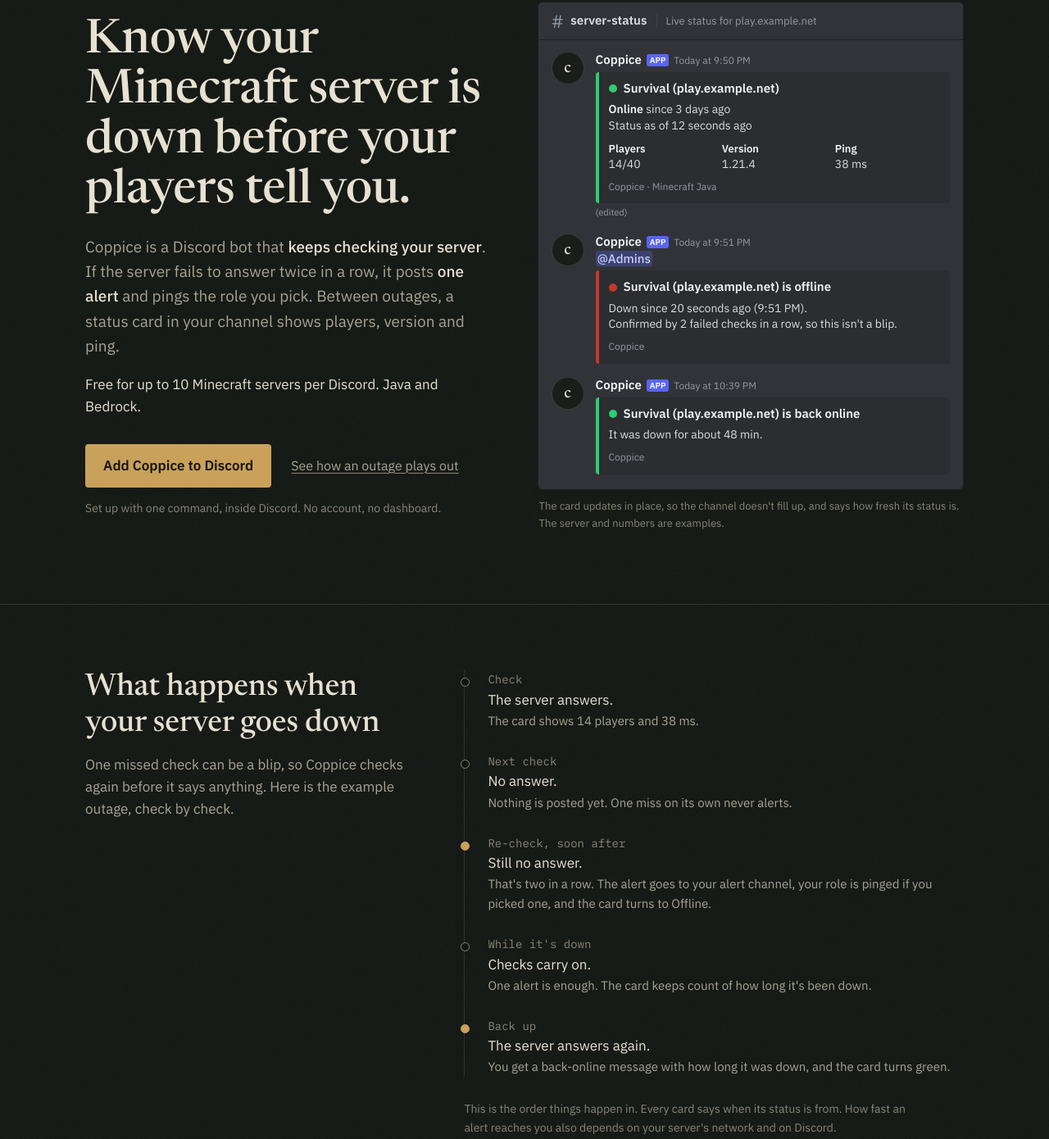
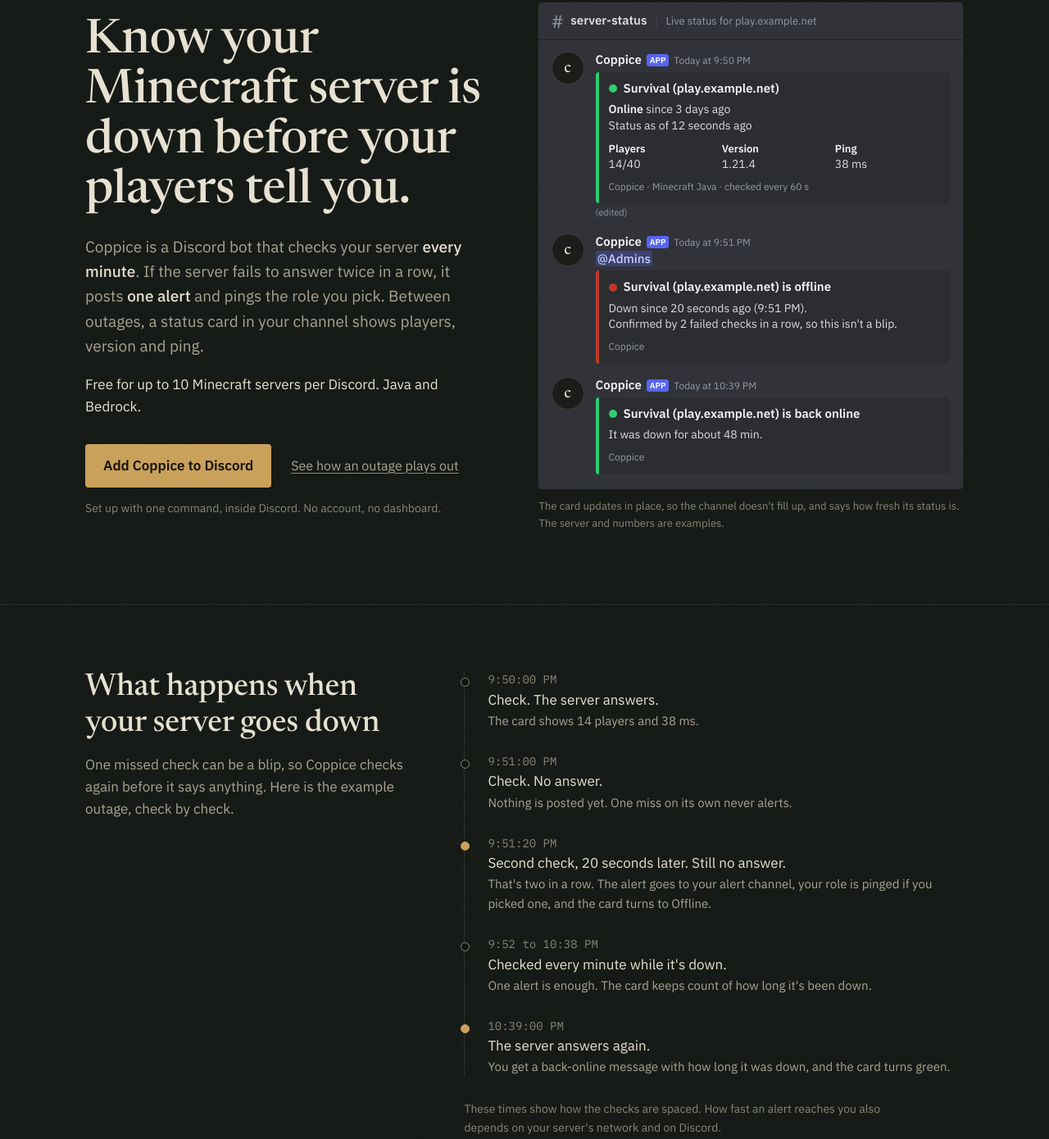
Before and after one commit to coppicebot/coppicebot.github.io, a plain HTML site: page index.html in a window 1280 px wide. Shown: the part 155-1545 px from the top of the page at 82% size. Drawn offline with Linux system fonts and the light colour scheme.

Commit message:
Site: checks every 60 seconds wording (Home, Terms, Privacy, Status)

```diff
--- a/index.html
+++ b/index.html
@@ -4,8 +4,8 @@
 <meta charset="utf-8">
 <meta name="viewport" content="width=device-width, initial-scale=1">
 <title>Coppice: Minecraft server alerts for Discord</title>
+<meta name="description" content="A Discord bot that checks your Minecraft server every minute and posts one alert when it goes down. Free for up to 10 servers per Discord.">
 
-<meta name="description" content="A Discord bot that keeps checking your Minecraft server and posts one alert when it goes down. Free for up to 10 servers per Discord.">
 <meta name="theme-color" content="#111511">
 <meta property="og:type" content="website">
 <meta property="og:site_name" content="Coppice">
@@ -30,10 +30,10 @@
 <section class="hero wrap">
   <div>
     <h1>Know your Minecraft server is down before your players tell you.</h1>
-
-    <p class="lede">Coppice is a Discord bot that <strong>keeps checking your server</strong>.
+    <p class="lede">Coppice is a Discord bot that checks your server <strong>every minute</strong>.
     If the server fails to answer twice in a row, it posts <strong>one alert</strong> and pings the role
     you pick. Between outages, a status card in your channel shows players, version and ping.</p>
+
     <p class="offer">Free for up to 10 Minecraft servers per Discord. Java and Bedrock.</p>
     <div class="actions">
       <a class="button" href="https://discord.com/oauth2/authorize?client_id=1570571016768589925&permissions=117760&integration_type=0&scope=bot+applications.commands">Add Coppice to Discord</a>
@@ -58,8 +58,8 @@
             <div><dt>Version</dt><dd>1.21.4</dd></div>
             <div><dt>Ping</dt><dd>38 ms</dd></div>
           </dl>
+          <p class="e-foot">Coppice · Minecraft Java · checked every 60 s</p>
 
-          <p class="e-foot">Coppice · Minecraft Java</p>
         </div>
         <span class="edited">(edited)</span>
       </div>
@@ -102,16 +102,16 @@
       anything. Here is the example outage, check by check.</p>
     </div>
     <div>
+      <ol class="timeline">
+        <li><span class="t">9:50:00 PM</span><span class="what">Check. The server answers.</span><span class="why">The card shows 14 players and 38 ms.</span></li>
+        <li><span class="t">9:51:00 PM</span><span class="what">Check. No answer.</span><span class="why">Nothing is posted yet. One miss on its own never alerts.</span></li>
+        <li class="key"><span class="t">9:51:20 PM</span><span class="what">Second check, 20 seconds later. Still no answer.</span><span class="why">That's two in a row. The alert goes to your alert channel, your role is pinged if you picked one, and the card turns to Offline.</span></li>
+        <li><span class="t">9:52 to 10:38 PM</span><span class="what">Checked every minute while it's down.</span><span class="why">One alert is enough. The card keeps count of how long it's been down.</span></li>
+        <li class="key"><span class="t">10:39:00 PM</span><span class="what">The server answers again.</span><span class="why">You get a back-online message with how long it was down, and the card turns green.</span></li>
+      </ol>
+      <p class="note">These times show how the checks are spaced. How fast an alert reaches you also
+      depends on your server's network and on Discord.</p>
 
-      <ol class="timeline">
-        <li><span class="t">Check</span><span class="what">The server answers.</span><span class="why">The card shows 14 players and 38 ms.</span></li>
-        <li><span class="t">Next check</span><span class="what">No answer.</span><span class="why">Nothing is posted yet. One miss on its own never alerts.</span></li>
-        <li class="key"><span class="t">Re-check, soon after</span><span class="what">Still no answer.</span><span class="why">That's two in a row. The alert goes to your alert channel, your role is pinged if you picked one, and the card turns to Offline.</span></li>
-        <li><span class="t">While it's down</span><span class="what">Checks carry on.</span><span class="why">One alert is enough. The card keeps count of how long it's been down.</span></li>
-        <li class="key"><span class="t">Back up</span><span class="what">The server answers again.</span><span class="why">You get a back-online message with how long it was down, and the card turns green.</span></li>
-      </ol>
-      <p class="note">This is the order things happen in. Every card says when its status is from.
-      How fast an alert reaches you also depends on your server's network and on Discord.</p>
     </div>
   </div>
 </section>
@@ -202,8 +202,8 @@
       <thead><tr><th scope="col"><span class="visually-hidden">Feature</span></th><th scope="col">Free</th><th scope="col">Premium</th></tr></thead>
       <tbody>
         <tr><th scope="row">Servers</th><td>10</td><td>25</td></tr>
+        <tr><th scope="row">Checks and alerts</th><td>Every 60 s</td><td>Every 60 s</td></tr>
 
-        <tr><th scope="row">Checks and alerts</th><td>Included</td><td>The same as Free</td></tr>
         <tr><th scope="row">Graphs</th><td>24 hours, 7 days, 30 days</td><td>Adds 90 days</td></tr>
         <tr><th scope="row">Quiet hours</th><td>Yes</td><td>Yes</td></tr>
         <tr><th scope="row">Patch notes</th><td>1 channel</td><td>5 channels, plus snapshots</td></tr>
@@ -230,10 +230,10 @@
       <div><dt>Can it be wrong?</dt><dd>Yes. If the network between Coppice and your server has trouble, or Discord is down,
         an alert can be late, missed or false. The second check is there to stop one-off false alarms. Don't rely on it alone for anything critical.
         <a href="status/">What is and isn't watched</a>.</dd></div>
-
       <div><dt>Why does the card say "Status as of 2 minutes ago"?</dt><dd>Each card says when its status is from.
         When Discord is busy, Coppice sends alerts first and redraws cards after, so a quiet card can lag a minute
-        or more behind the checks.</dd></div>
+        or more behind the checks. The checks themselves still run every 60 seconds.</dd></div>
+
       <div><dt>What does it see?</dt><dd>What any player sees on the multiplayer screen: online or not, player count, version,
         message of the day and ping. Player names only if your server shares them.</dd></div>
       <div><dt>Is AI involved?</dt><dd>In building and running it, yes. Coppice's code, this site and many support replies
```
Also changed, not shown: privacy/index.html (+3 -3 lines), status/index.html (+4 -3 lines), terms/index.html (+3 -3 lines).
